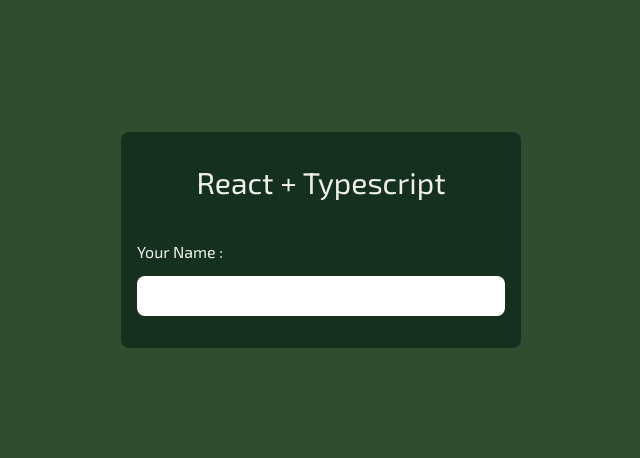
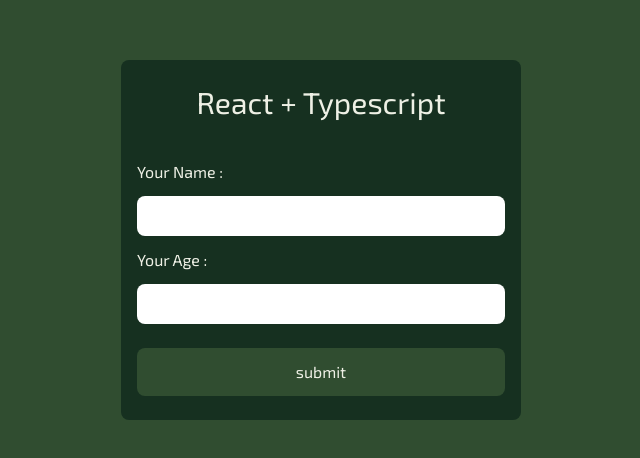
Before and after one commit to javadyousefi1/react-typescript, a React (Create React App) app: page / in a window 1280 px wide. Shown: the part 160-618 px from the top of the page, without its empty margins (319-959 px from the left). Built offline with nearby package versions, Linux system fonts and the light colour scheme.

Commit message:
add component props with out ref for input

```diff
--- a/src/components/Input.tsx
+++ b/src/components/Input.tsx
@@ -1,13 +1,22 @@
+import { type ComponentPropsWithoutRef } from "react";
+
 type InputProps = {
   id: string;
   label: string;
-};
+} & ComponentPropsWithoutRef<"input">;
 
-const Input = ({ id, label }: InputProps) => {
+const Input = ({ id, label, ...props }: InputProps) => {
   return (
-    <p className="flex flex-col gap-y-3">
-      <label className="text-main_white" htmlFor={id}>{label} : </label>
-      <input id={id} type="text" className="px-3 py-2 font-bold rounded-lg outline-none"/>
+    <p className="flex flex-col mt-3 gap-y-3">
+      <label className="text-main_white" htmlFor={id}>
+        {label} :{" "}
+      </label>
+      <input
+        id={id}
+        type="text"
+        className="px-3 py-2 font-bold rounded-lg outline-none"
+        {...props}
+      />
     </p>
   );
 };
--- a/src/pages/HomePage.tsx
+++ b/src/pages/HomePage.tsx
@@ -3,9 +3,11 @@
 const HomePage = () => {
   return (
     <section className="flex items-center justify-center w-full h-screen bg-secondary">
-      <div className="w-[400px] rounded-lg bg-primary px-4 py-8">
+      <div className="w-[400px] rounded-lg bg-primary px-4 py-6">
         <h1 className="mb-10 text-3xl text-center text-main_white">React + Typescript</h1>
-        <Input id="name" label="Your Name" />
+        <Input id="name" label="Your Name" type="text"/>
+        <Input id="age" label="Your Age" type="number"/>
+        <button className="w-full p-3 mt-6 transition-all duration-150 ease-in-out rounded-lg bg-secondary text-main_white hover:bg-light_primary hover:text-primary">submit</button>
       </div>
     </section>
   );
```
